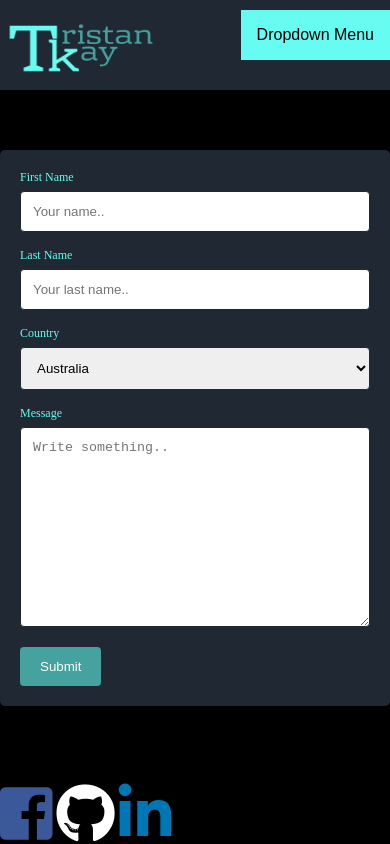
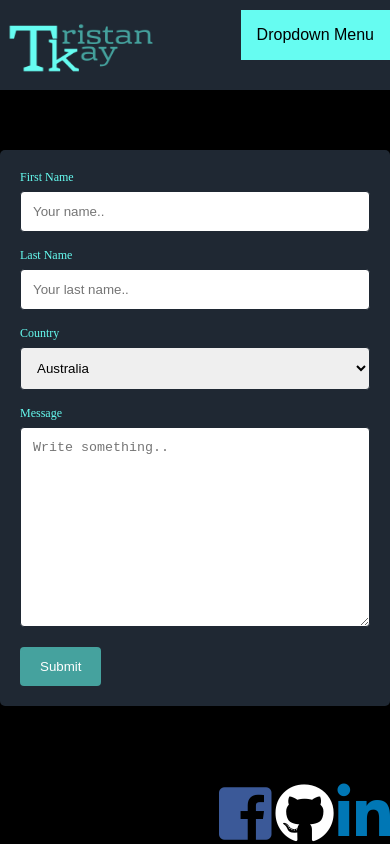
Before and after one commit to TridKay99/portfolio, a plain HTML site: page contact_me_portfolio.html in a window 390 px wide. Drawn offline with Linux system fonts and the light colour scheme; a web font is replaced by a local one.

Commit message:
Maybe fixing footer on contact page

```diff
--- a/assignment_style.css
+++ b/assignment_style.css
@@ -175,6 +175,13 @@
     margin-top: 135px;
     margin-right: 578px;
 }
+
+.contact_footer {
+    position: fixed;
+    bottom: 0px;
+    justify-self: space-between;
+    align-self: flex-start;
+}
 input[type=text], select, textarea {
     width: 100%;
     padding: 12px;
@@ -334,4 +341,10 @@ input[type=text], select, textarea {
 
         margin-top: 100px;
       }
+
+    .contact_footer {
+        bottom: 0px;
+        justify-self: space-between;
+        align-self: flex-end;
+    }
 }
--- a/contact_me_portfolio.html
+++ b/contact_me_portfolio.html
@@ -53,7 +53,7 @@
                 </form>
             </div>
             <!--FOOTER-->
-            <div class="footer">
+            <div class="contact_footer">
                 <a href="https://www.facebook.com/tris.kay.9" target="_black">
                     <i id="facebook-button" style="font-size:60px;color:#3B5998;"
                     class="fab fa-facebook-square"></i></a>
```
Also changed, not shown: README.txt (added).
